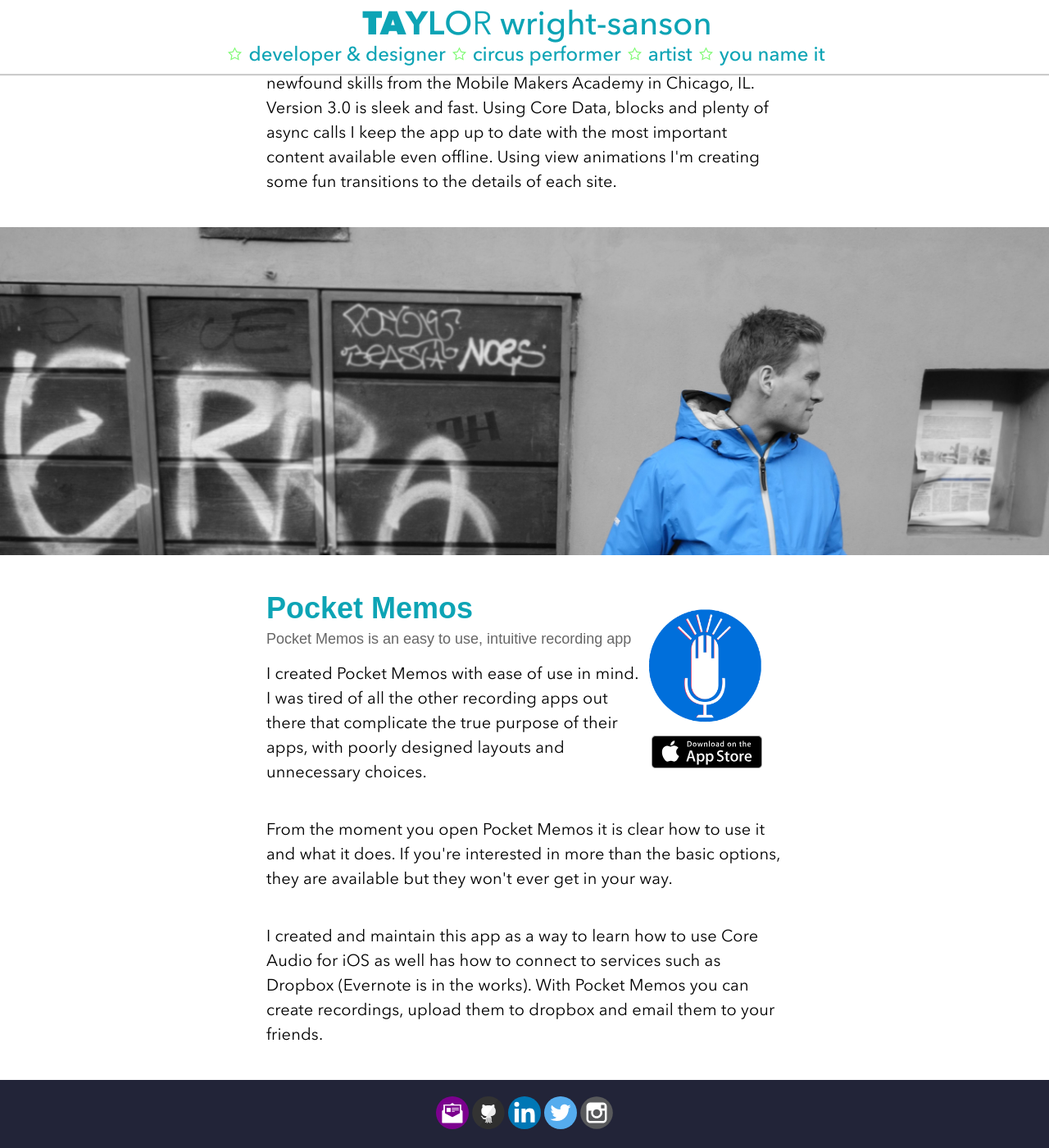
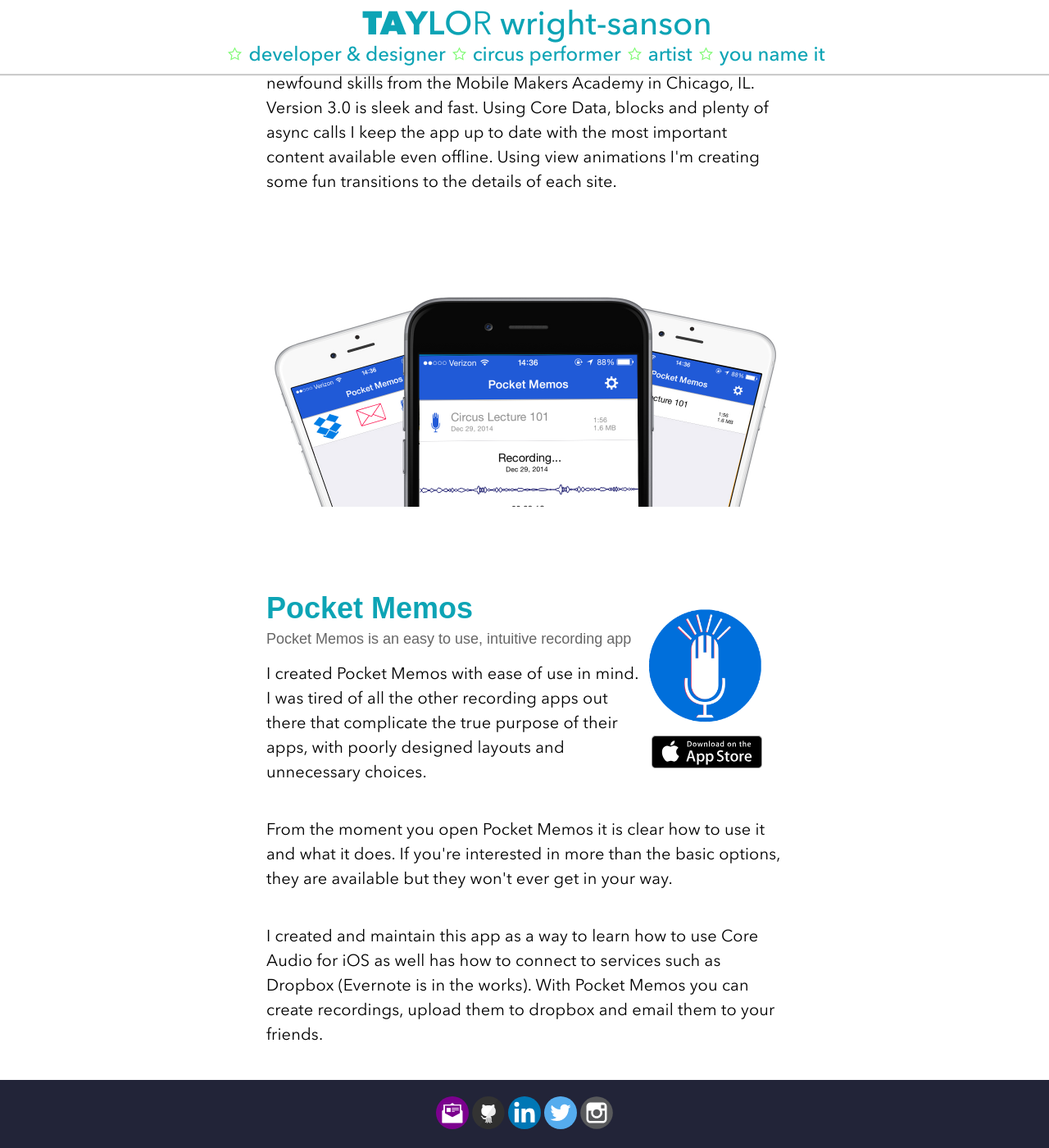
Before and after one commit to Xeaza/xeaza.github.io, a Jekyll site: the page built from developer+designer.html, in a window 1280 px wide and 1400 px high, scrolled down 2464 px. Shown: the whole window at 82% size. Built offline with Jekyll 4.4.1, drawn with Linux system fonts in a browser that asks for light colours.

Commit message:
Adding pocketMemos screenshots background image and code

```diff
--- a/developer+designer.html
+++ b/developer+designer.html
@@ -38,8 +38,8 @@
 		</div>
 	</section>
 
-	<section class="module parallax parallax-3">
-
+	<section class="module developer parallax parallax-3">
+		<div id="pocketMemosTopBackground"></div>
 	</section>
 
 	<section class="module content">
--- a/style.scss
+++ b/style.scss
@@ -745,6 +745,9 @@
 section.module.developer.parallax-2 {
   background-image: url("../images/whiteBackgroundHeader.jpg");
 }
+section.module.developer.parallax-3 {
+  background-image: url("../images/whiteBackgroundHeader.jpg");
+}
 
 #developerTopBackground {
   width: 100%;
@@ -773,6 +776,21 @@
   background-repeat: no-repeat;
   background-size: 50%;
 }
+
+#pocketMemosTopBackground {
+  width: 100%;
+  height: 100%;
+  margin: 0 auto;
+  display: block;
+  position: relative;
+  background-image: url("../images/pocketMemosHeader.jpg");
+  background-attachment: fixed;
+  background-position-x: 50%;
+  background-position-y: -159px;
+  background-repeat: no-repeat;
+  background-size: 50%;
+}
+
 .rightImage {
   max-width: 150px;
   max-height: 150px;
```
Also changed, not shown: images/pocketMemosHeader.jpg (added).
